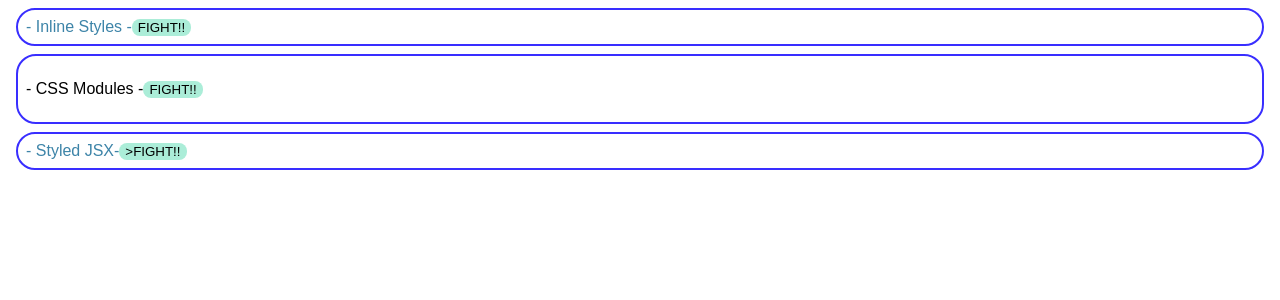
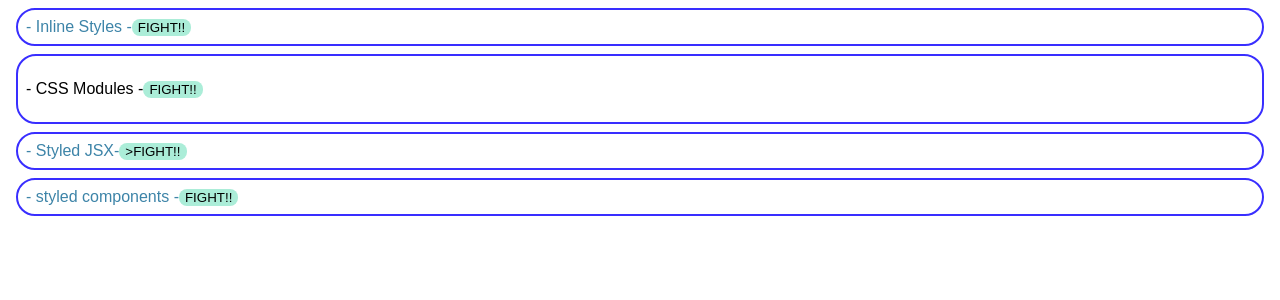
Before and after one commit to suntax777/CSS-Style-20220109, a React (Create React App) app: page / in a window 1280 px wide. Shown: the top 300 px of the page. Built offline with nearby package versions, Linux system fonts and the light colour scheme.

Commit message:
Section4-15

```diff
--- a/package.json
+++ b/package.json
@@ -12,6 +12,7 @@
     "react": "17.0.2",
     "react-dom": "17.0.2",
     "react-scripts": "4.0.0",
+    "styled-components": "5.3.3",
     "styled-jsx": "4.0.1"
   },
   "devDependencies": {
--- a/src/App.js
+++ b/src/App.js
@@ -2,6 +2,7 @@
 import { InlineStyle } from "./components/InlineStyle";
 import { CssModules } from "./components/CssModules";
 import { StyledJsx } from "./components/StyledJsx";
+import { StyledComponents } from "./components/StyledComponents";
 
 export default function App() {
   return (
@@ -9,6 +10,7 @@
       <InlineStyle />
       <CssModules />
       <StyledJsx />
+      <StyledComponents />
     </div>
   );
 }
--- /dev/null
+++ b/src/components/StyledComponents.jsx
@@ -0,0 +1,37 @@
+import styled from "styled-components";
+
+export const StyledComponents = () => {
+  return (
+    <Container>
+      <STitle>- styled components -</STitle>
+      <SButton>FIGHT!!</SButton>
+    </Container>
+  );
+};
+
+const Container = styled.div`
+  border: solid 2px #392eff;
+  border-radius: 20px;
+  padding: 8px;
+  margin: 8px;
+  display: flex;
+  justify-content: space-rround;
+  align-items: center;
+`;
+
+const STitle = styled.p`
+  margin: 0;
+  color: #3d84a8;
+`;
+
+const SButton = styled.button`
+  background-color: #abedd8;
+  border: none;
+  paddign: 8px;
+  border-radius: 8px;
+  &:hover {
+    background-color: #46cdcf;
+    color: #fff;
+    cursor: pointer;
+  }
+`;
```
